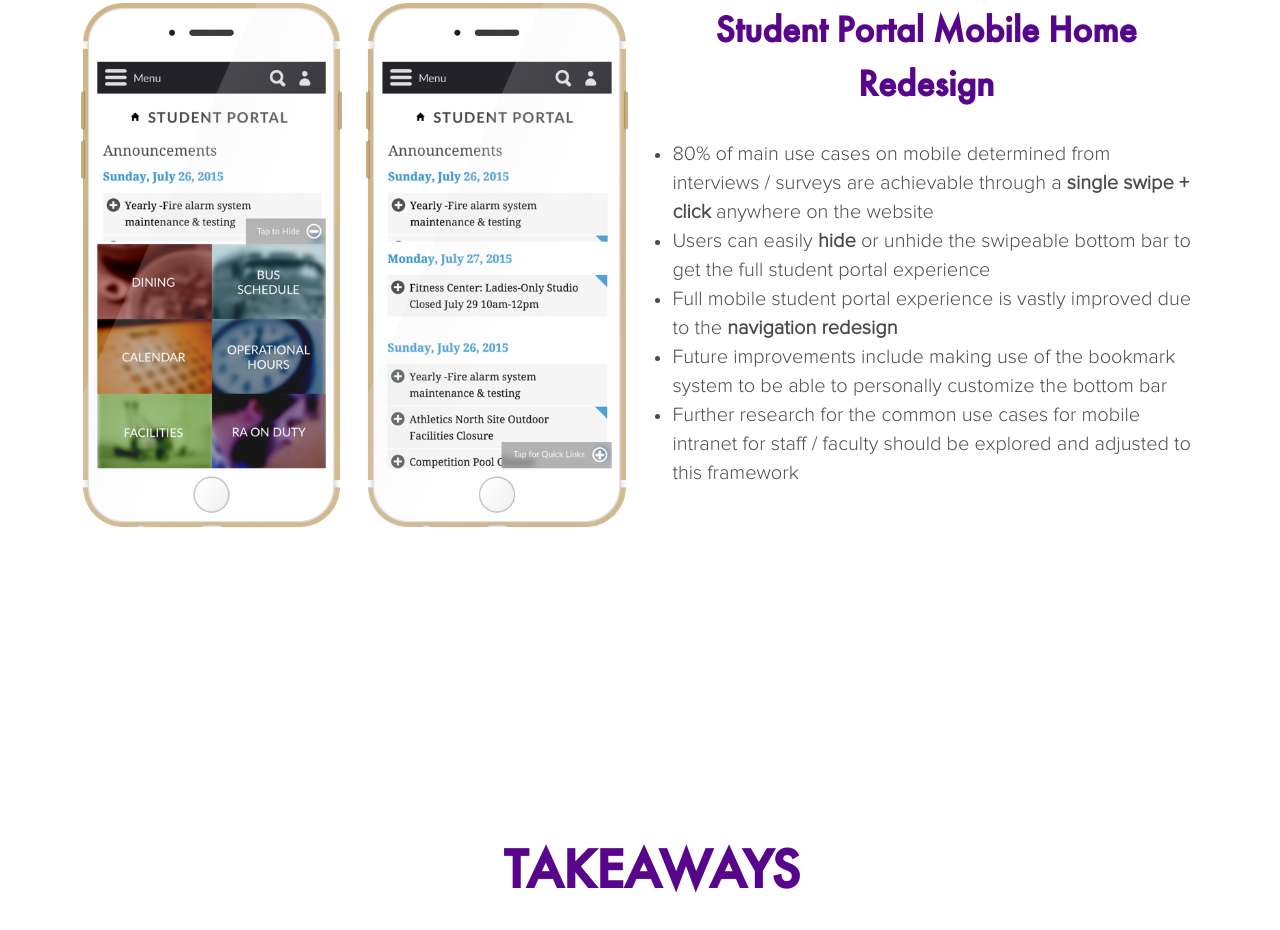
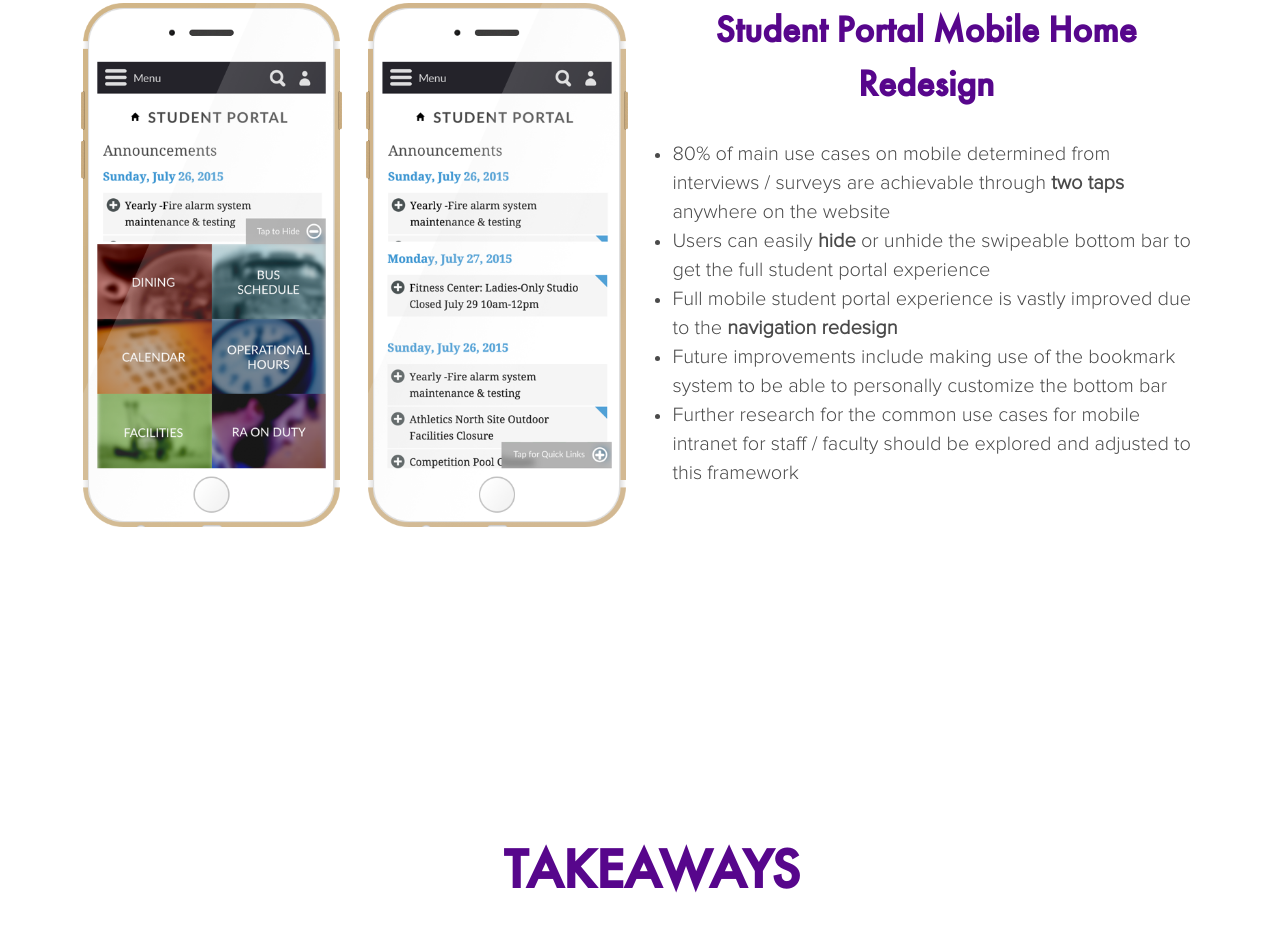
Before and after one commit to juliazxu/juliaxume, a website: page nyuad.html in a window 1280 px wide. Shown: the part 7938-8868 px from the top of the page. Drawn offline with nearby package versions, Linux system fonts and the light colour scheme.

Commit message:
updated nyu words

```diff
--- a/nyuad.html
+++ b/nyuad.html
@@ -340,7 +340,7 @@
 					</h4><br>
 					<ul>
 						<li>
-							80% of main use cases on mobile determined from interviews / surveys are achievable through a <b>single swipe + click</b> anywhere on the website
+							80% of main use cases on mobile determined from interviews / surveys are achievable through <b>two taps</b> anywhere on the website
 						</li>
 						<li>Users can easily <b>hide</b> or unhide the swipeable bottom bar to get the full student portal experience</li>
 						<li>Full mobile student portal experience is vastly improved due to the <b>navigation redesign</b></li>
```
